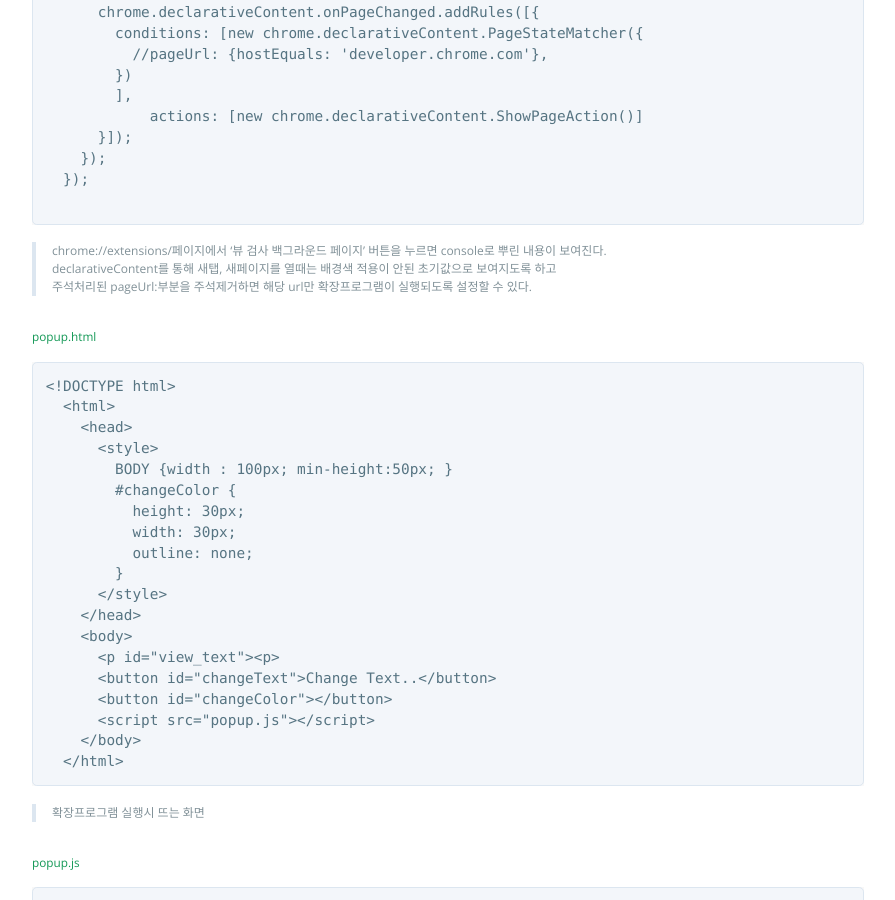
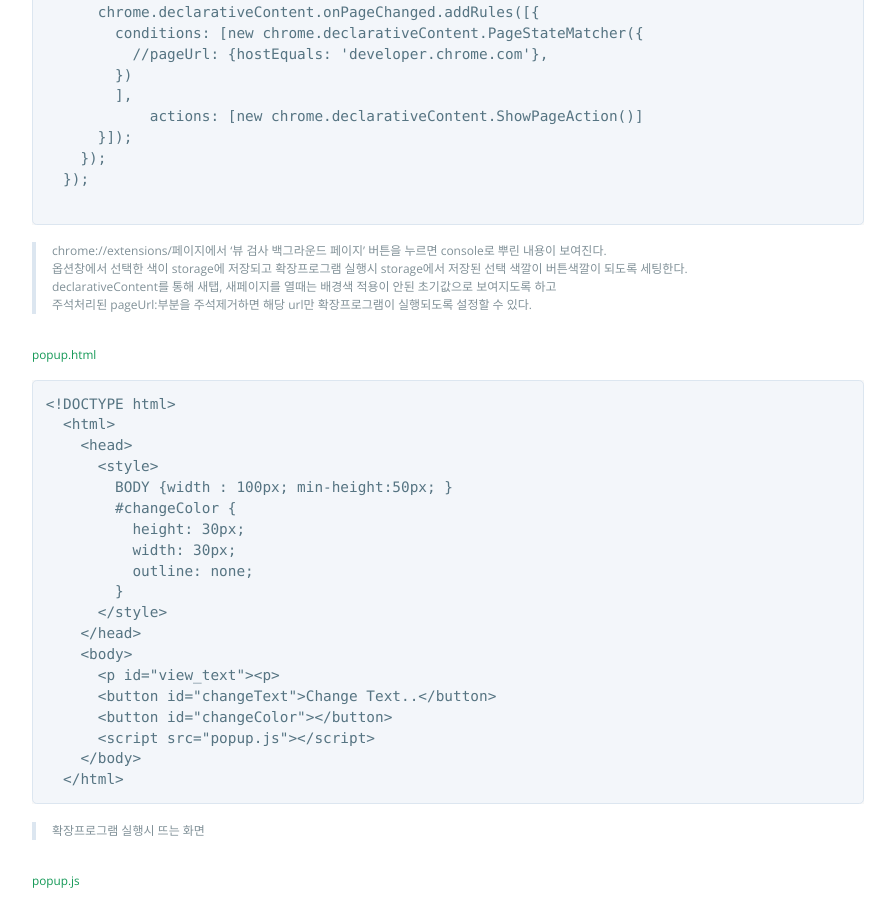
Before and after one commit to zzingyuna/test_site.github.io, a Jekyll site: the page built from _posts/2018-05-04-ChromeExtensions.md, in a window 1280 px wide and 900 px high, scrolled down 1458 px. Shown: the whole window, without its empty margins (192-1087 px from the left). Built offline with Jekyll 4.4.1, drawn with Linux system fonts in a browser that asks for light colours.

Commit message:
Update 2018-05-04-ChromeExtensions.md

````diff
--- a/_posts/2018-05-04-ChromeExtensions.md
+++ b/_posts/2018-05-04-ChromeExtensions.md
@@ -63,6 +63,7 @@ chrome.runtime.onInstalled.addListener(function() {
 
 ```
 >chrome://extensions/페이지에서 '뷰 검사 백그라운드 페이지' 버튼을 누르면 console로 뿌린 내용이 보여진다.
+>옵션창에서 선택한 색이 storage에 저장되고 확장프로그램 실행시 storage에서 저장된 선택 색깔이 버튼색깔이 되도록 세팅한다.
 >declarativeContent를 통해 새탭, 새페이지를 열때는 배경색 적용이 안된 초기값으로 보여지도록 하고
 >주석처리된 pageUrl:부분을 주석제거하면 해당 url만 확장프로그램이 실행되도록 설정할 수 있다.
 
````
